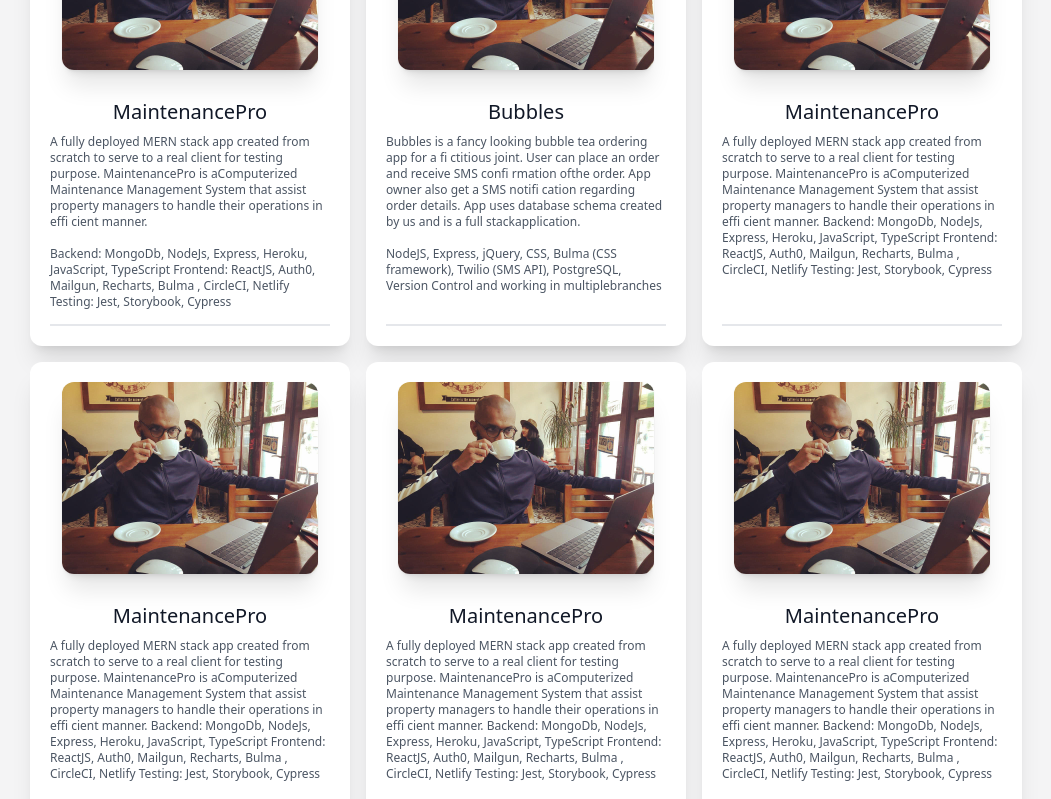
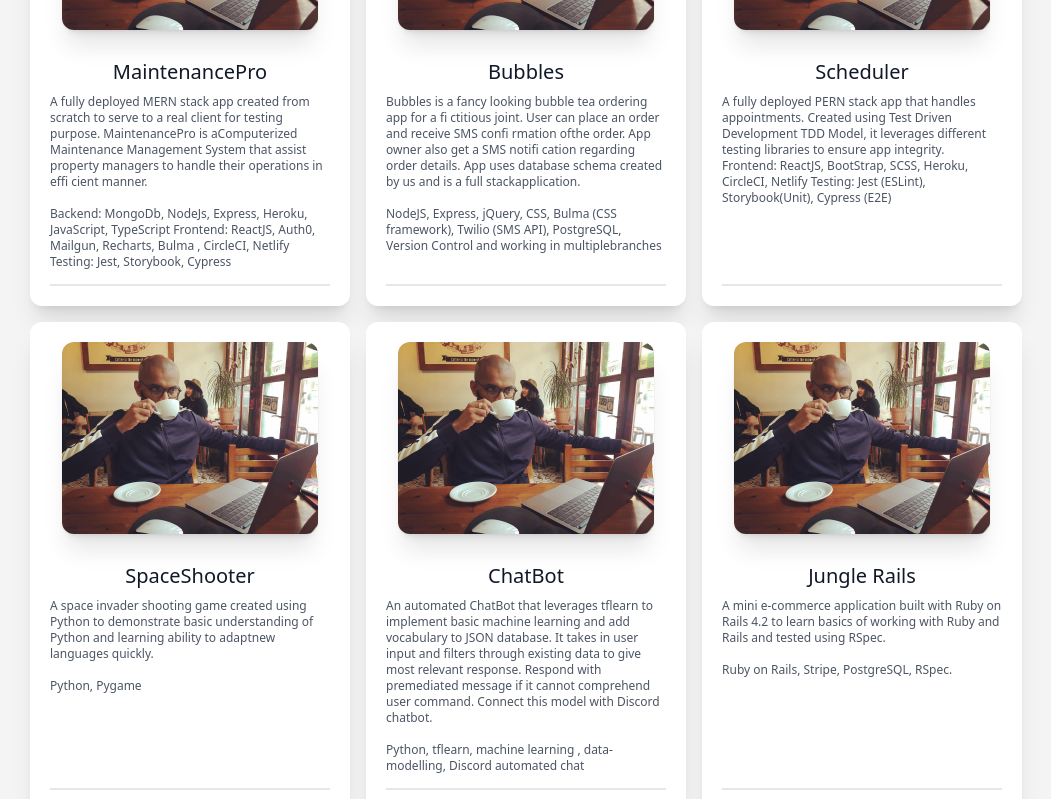
Before and after one commit to ujjawalsidhpura/Portfolio, a React (Create React App) app: page / in a window 1280 px wide. Shown: the part 860-1659 px from the top of the page, without its empty margins (114-1165 px from the left). Built offline with nearby package versions, Linux system fonts and the light colour scheme.

Commit message:
finish adding all projects

```diff
--- a/src/App.js
+++ b/src/App.js
@@ -30,7 +30,7 @@ export default function App() {
         <Projects />
       </div>
 
-      <div data-aos='fade-down' data-aos-duration='800' data-aos-delay='1000'>
+      <div data-aos='fade-down' data-aos-duration='800' data-aos-delay='500'>
         <Skills />
       </div>
 
--- a/src/components/About.js
+++ b/src/components/About.js
@@ -3,7 +3,7 @@ import { FaChevronDown } from 'react-icons/fa'
 
 export default function About() {
     return (
-        <div className="flex flex-col justify-center max-w-ms mx-auto my-10 bg-white shadow-xl rounded-xl p-5 ">
+        <div className="flex flex-col justify-center max-w-ms mx-auto mt-10 mx-5 bg-white shadow-xl rounded-xl p-5 ">
 
             <div className="max-mx-2xl mt-5 mx-auto ">
 
--- a/src/components/Projects.js
+++ b/src/components/Projects.js
@@ -71,13 +71,13 @@ export default function Projects() {
                         </div>
                         <div className='text-center mt-5'>
                             <p className='text-base my-2 sm:text-xl text-gray-900 '>
-                                MaintenancePro
+                                Scheduler
                             </p>
                             <p className='text-xs text-left sm:text-xs text-gray-600 w-auto inline-block border-b-2 h-48'>
-                                A fully deployed MERN stack app created from scratch to serve to a real client for testing purpose. MaintenancePro is aComputerized Maintenance Management System that assist property managers to handle their operations in effi cient manner.
-                                Backend: MongoDb, NodeJs, Express, Heroku, JavaScript, TypeScript
-                                Frontend: ReactJS, Auth0, Mailgun, Recharts, Bulma , CircleCI, Netlify
-                                Testing: Jest, Storybook, Cypress
+                                A fully deployed PERN stack app that handles appointments. Created using Test Driven Development TDD Model, it leverages different testing libraries to ensure app integrity.
+                                <br />
+                                Frontend: ReactJS, BootStrap, SCSS, Heroku, CircleCI, Netlify
+                                Testing: Jest (ESLint), Storybook(Unit), Cypress (E2E)
                             </p>
                         </div>
                     </div>
@@ -93,13 +93,13 @@ export default function Projects() {
                         </div>
                         <div className='text-center mt-5'>
                             <p className='text-base my-2 sm:text-xl text-gray-900 '>
-                                MaintenancePro
+                                SpaceShooter
                             </p>
                             <p className='text-xs text-left sm:text-xs text-gray-600 w-auto inline-block border-b-2 h-48'>
-                                A fully deployed MERN stack app created from scratch to serve to a real client for testing purpose. MaintenancePro is aComputerized Maintenance Management System that assist property managers to handle their operations in effi cient manner.
-                                Backend: MongoDb, NodeJs, Express, Heroku, JavaScript, TypeScript
-                                Frontend: ReactJS, Auth0, Mailgun, Recharts, Bulma , CircleCI, Netlify
-                                Testing: Jest, Storybook, Cypress
+                                A space invader shooting game created using Python to demonstrate basic understanding of Python and learning ability to adaptnew languages quickly.
+                                <br />
+                                <br />
+                                Python, Pygame
                             </p>
                         </div>
                     </div>
@@ -115,17 +115,19 @@ export default function Projects() {
                         </div>
                         <div className='text-center mt-5'>
                             <p className='text-base my-2 sm:text-xl text-gray-900 '>
-                                MaintenancePro
+                                ChatBot
                             </p>
                             <p className='text-xs text-left sm:text-xs text-gray-600 w-auto inline-block border-b-2 h-48'>
-                                A fully deployed MERN stack app created from scratch to serve to a real client for testing purpose. MaintenancePro is aComputerized Maintenance Management System that assist property managers to handle their operations in effi cient manner.
-                                Backend: MongoDb, NodeJs, Express, Heroku, JavaScript, TypeScript
-                                Frontend: ReactJS, Auth0, Mailgun, Recharts, Bulma , CircleCI, Netlify
-                                Testing: Jest, Storybook, Cypress
+                                An automated ChatBot that leverages tflearn to implement basic machine learning and add vocabulary to JSON database. It takes in user input and filters through existing data to give most relevant response. Respond with premediated message if it cannot comprehend user command. Connect this model with Discord chatbot.
+
+                                <br />
+                                <br />
+                                Python, tflearn, machine learning , data-modelling, Discord automated chat
                             </p>
                         </div>
                     </div>
                 </div>
+
 
                 <div className="w-80 m-2">
                     <div className="flex flex-col justify-center max-w-ms mx-auto bg-white shadow-xl rounded-xl p-5 hover:bg-gray-300 hover:ring-gray-300 hover:transition-colors duration-300 ease-in-out"
@@ -137,13 +139,13 @@ export default function Projects() {
                         </div>
                         <div className='text-center mt-5'>
                             <p className='text-base my-2 sm:text-xl text-gray-900 '>
-                                MaintenancePro
+                                Jungle Rails
                             </p>
                             <p className='text-xs text-left sm:text-xs text-gray-600 w-auto inline-block border-b-2 h-48'>
-                                A fully deployed MERN stack app created from scratch to serve to a real client for testing purpose. MaintenancePro is aComputerized Maintenance Management System that assist property managers to handle their operations in effi cient manner.
-                                Backend: MongoDb, NodeJs, Express, Heroku, JavaScript, TypeScript
-                                Frontend: ReactJS, Auth0, Mailgun, Recharts, Bulma , CircleCI, Netlify
-                                Testing: Jest, Storybook, Cypress
+                                A mini e-commerce application built with Ruby on Rails 4.2 to learn basics of working with Ruby and Rails and tested using RSpec.
+                                <br></br>
+                                <br></br>
+                                Ruby on Rails, Stripe, PostgreSQL, RSpec.
                             </p>
                         </div>
                     </div>
```
